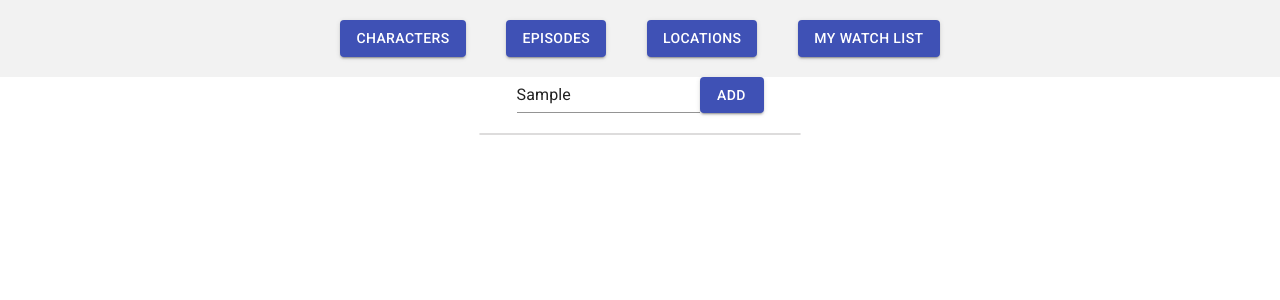
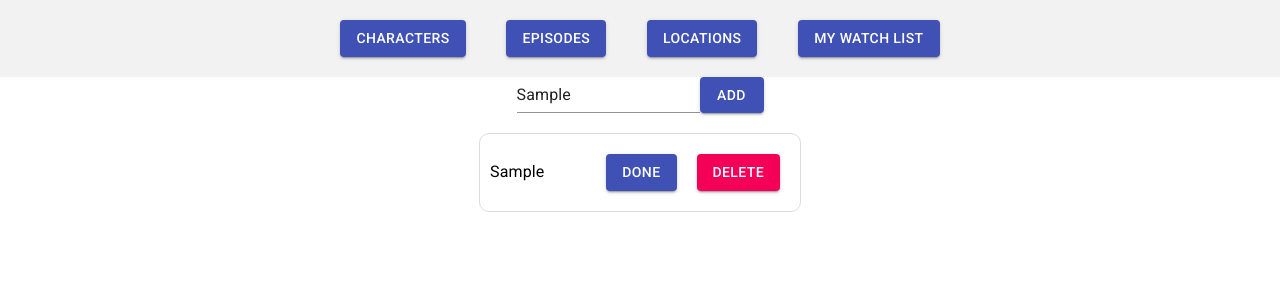
Before and after one commit to MentalG/RicknMorty, a React (Create React App) app: page /watchList in a window 1280 px wide. Both pictures are taken after typing "Sample" into the empty fields and a click on the button "ADD". Shown: the top 300 px of the page. Built offline with nearby package versions, Linux system fonts and the light colour scheme.

Commit message:
add: watchlist handler

```diff
--- a/src/pages/watchList/styles.scss
+++ b/src/pages/watchList/styles.scss
@@ -30,10 +30,20 @@
       width: 100%;
       transition: ease-out 0.3s;
 
+      .item_text.undone {
+        text-decoration: none;
+        transition: ease-out 0.3s;
+      }
+
+      .done {
+        text-decoration: line-through;
+        transition: ease-out 0.3s;
+      }
+
       .item_button_container {
-          padding: 0px 10px;
+        padding: 0px 10px;
         .item_button {
-            margin: 0px 10px;
+          margin: 0px 10px;
         }
       }
 
--- a/src/pages/watchList/watchList.js
+++ b/src/pages/watchList/watchList.js
@@ -1,6 +1,10 @@
 import React, { useState, useEffect } from 'react';
 import { Input, Button, Typography } from '@material-ui/core';
-import { getFromStorage, putInStorage, updateStorage } from '../../utils/localstorage';
+import {
+  getFromStorage,
+  putInStorage,
+  updateStorage,
+} from '../../utils/localstorage';
 import './styles.scss';
 
 const WatchList = (props) => {
@@ -8,23 +12,34 @@ const WatchList = (props) => {
 
   useEffect(() => {
     updateStorage('list', list);
-  }, [list])
+  }, [list]);
 
   const submitHandle = (e) => {
     e.preventDefault();
     const { value } = e.target[0];
 
-    !!list ? setList([...list, {episode: value, type: ''}]) : putInStorage('list', [{episode: value, type: ''}])
+    !!list
+      ? setList([...list, { episode: value, type: '' }])
+      : putInStorage('list', [{ episode: value, type: '' }]);
   };
 
   const clickHandle = (key, event) => {
-    console.log(event)
-    console.log(list[key])
-  }
+    switch (event) {
+      case 'delete':
+        setList(list.filter((item, index) => index !== key));
+        break;
+      default:
+        const newList = [...list];
+        newList[key].type = event;
+        setList(newList);
+        break;
+    }
+  };
 
   return (
     <div className='watchList_container'>
       <form
+        id='submitForm'
         className='watchList_form'
         onSubmit={(e) => submitHandle(e)}
       >
@@ -40,14 +55,42 @@ const WatchList = (props) => {
       </form>
       <ul className='watchList_items_container'>
         {list?.map((item, key) => {
+          console.log(item);
           return (
             <li key={item.episode + key}>
-              <Typography>{item.episode}</Typography>
+              <Typography
+                className={`item_text ${
+                  item.type === 'done' ? 'done' : 'undone'
+                }`}
+              >
+                {item.episode}
+              </Typography>
               <div className='item_button_container'>
-                <Button className='item_button' variant='contained' color='primary' onClick={(e) => clickHandle(key, 'done')}>
-                  Done
-                </Button>
-                <Button className='item_button' variant='contained' color='secondary' onClick={(e) => clickHandle(key, 'delete')}>
+                {item.type === 'done' ? (
+                  <Button
+                    className='item_button'
+                    variant='contained'
+                    color='primary'
+                    onClick={(e) => clickHandle(key, 'undone')}
+                  >
+                    UnDone
+                  </Button>
+                ) : (
+                  <Button
+                    className='item_button'
+                    variant='contained'
+                    color='primary'
+                    onClick={(e) => clickHandle(key, 'done')}
+                  >
+                    Done
+                  </Button>
+                )}
+                <Button
+                  className='item_button'
+                  variant='contained'
+                  color='secondary'
+                  onClick={(e) => clickHandle(key, 'delete')}
+                >
                   Delete
                 </Button>
               </div>
```
Also changed, not shown: 1 other file (tests, documents, lock files or other folders).
